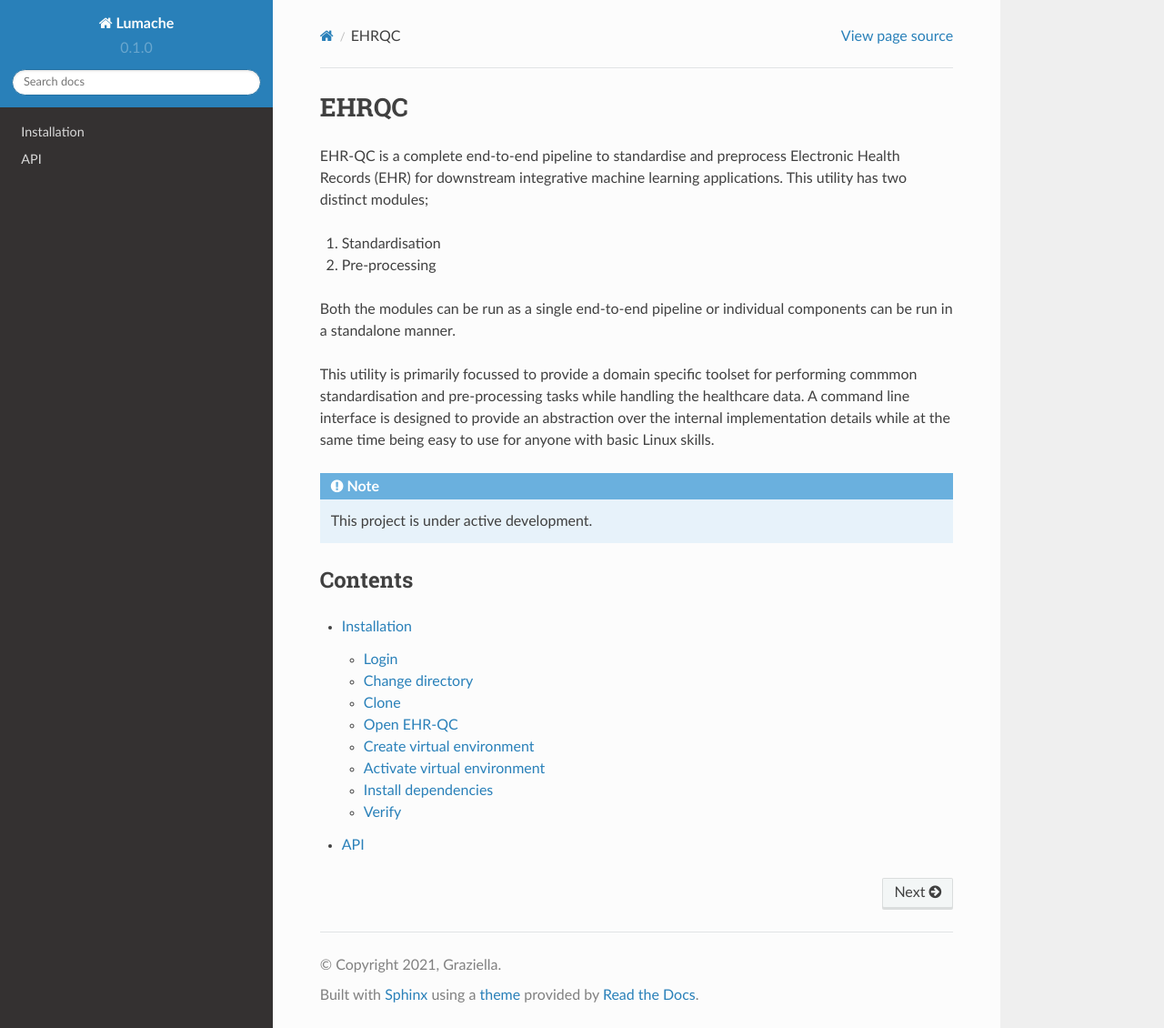
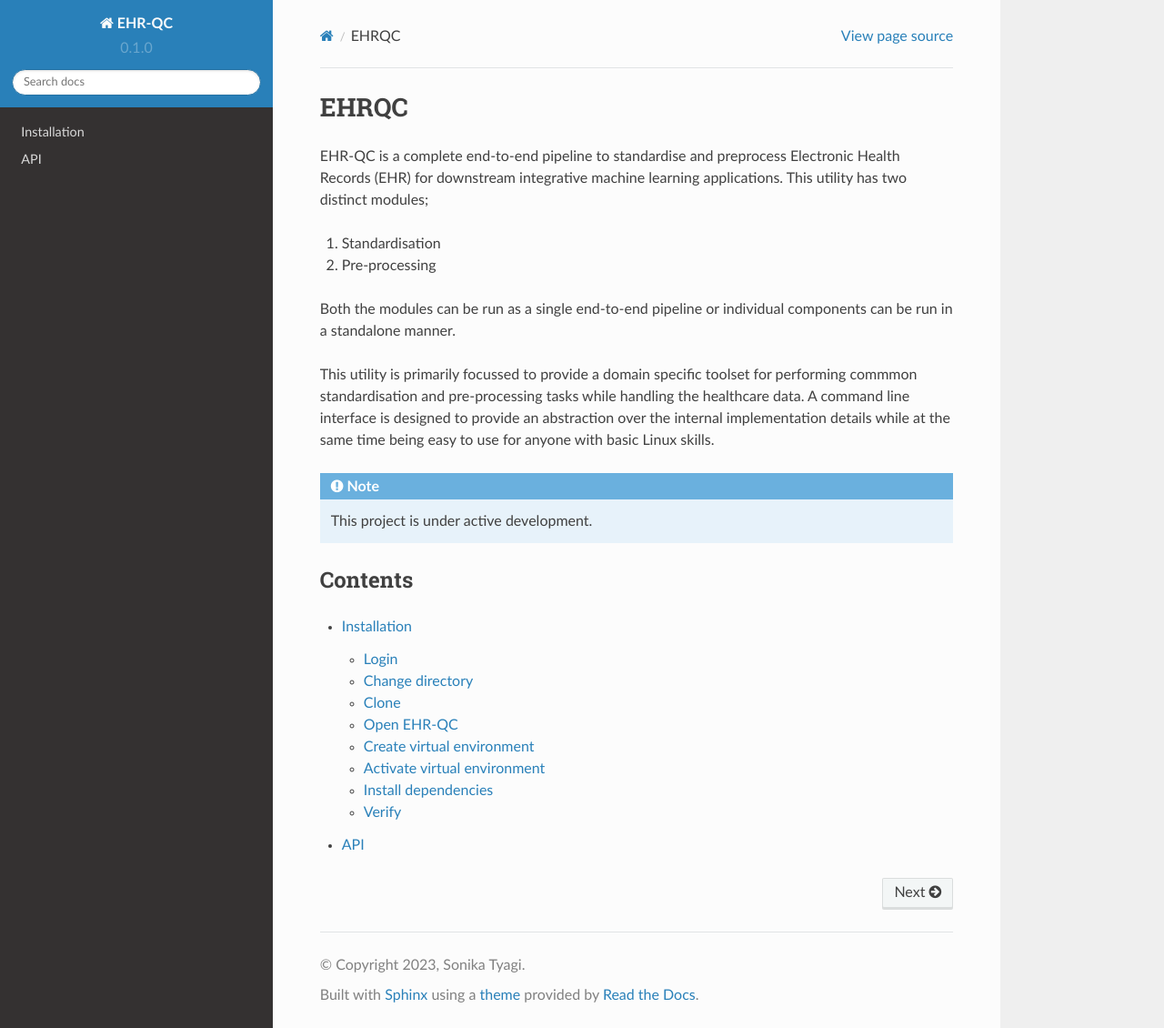
Before and after one commit to ryashpal/EHR-QC-Tutorials, a Sphinx documentation site: the page built from docs/source/index.rst, in a window 1280 px wide and 1130 px high. Shown: the whole window at 91% size. Built offline with Sphinx 7.4.7 and the Read the Docs theme 2.0.0, drawn with Linux system fonts in a browser that asks for light colours.

Commit message:
removing Lumanche

```diff
--- a/docs/source/api.rst
+++ b/docs/source/api.rst
@@ -4,4 +4,4 @@ API
 .. autosummary::
    :toctree: generated
 
-   lumache
+   ehrqc
--- a/docs/source/conf.py
+++ b/docs/source/conf.py
@@ -2,9 +2,9 @@
 
 # -- Project information
 
-project = 'Lumache'
-copyright = '2021, Graziella'
-author = 'Graziella'
+project = 'EHR-QC'
+copyright = '2023, Sonika Tyagi'
+author = 'Yashpal Ramakrishnaiah'
 
 release = '0.1'
 version = '0.1.0'
--- a/lumache.py
+++ b/ehrqc.py
@@ -1,5 +1,5 @@
 """
-Lumache - Python library for cooks and food lovers.
+EHR-QC - Python command line utility for healthcare data processing functions
 """
 
 __version__ = "0.1.0"
@@ -16,7 +16,7 @@ def get_random_ingredients(kind=None):
 
     :param kind: Optional "kind" of ingredients.
     :type kind: list[str] or None
-    :raise lumache.InvalidKindError: If the kind is invalid.
+    :raise ehrqc.InvalidKindError: If the kind is invalid.
     :return: The ingredients list.
     :rtype: list[str]
     """
--- a/pyproject.toml
+++ b/pyproject.toml
@@ -3,6 +3,6 @@ requires = ["flit_core >=3.2,<4"]
 build-backend = "flit_core.buildapi"
 
 [project]
-name = "lumache"
-authors = [{name = "Graziella", email = "graziella@lumache"}]
+name = "EHR-QC"
+authors = [{name = "Yashpal Ramakrishnaiah", email = "yashpal.ramakrishnaiah1@monash.edu"}]
 dynamic = ["version", "description"]
```
